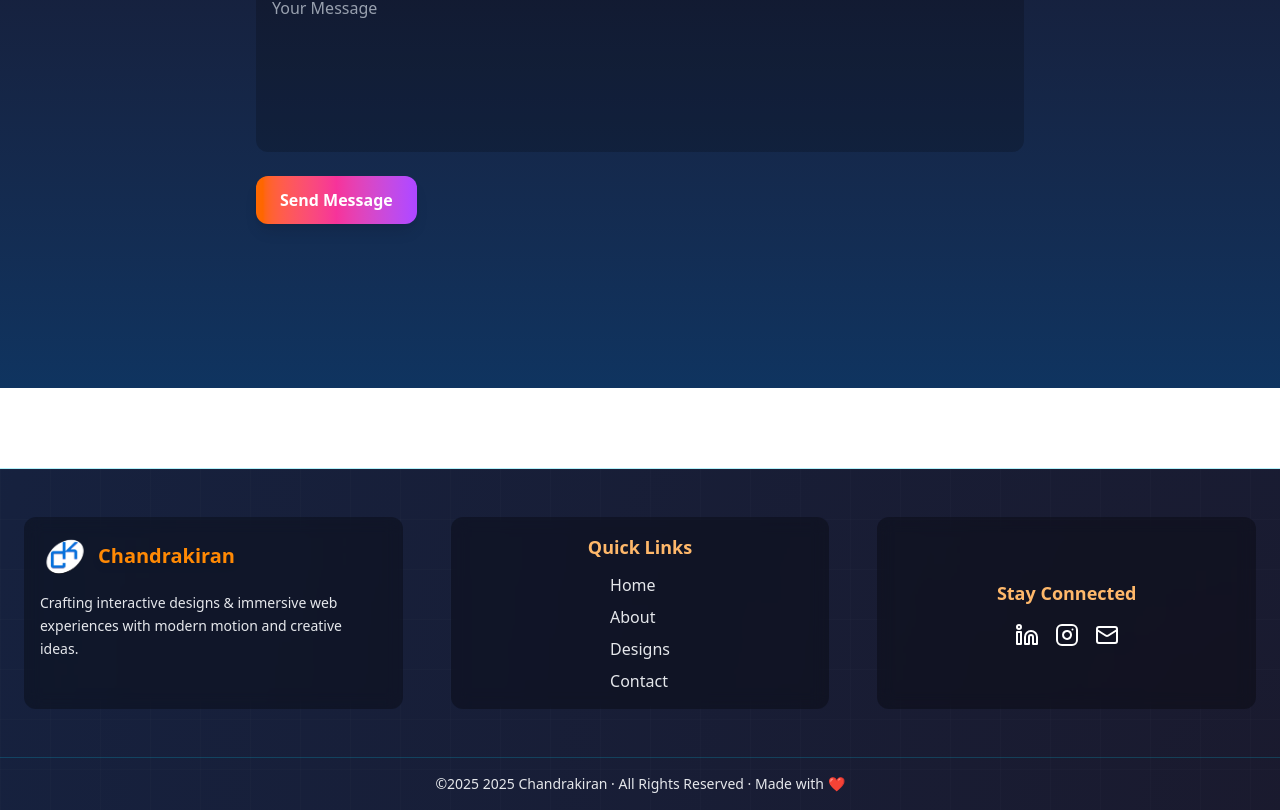
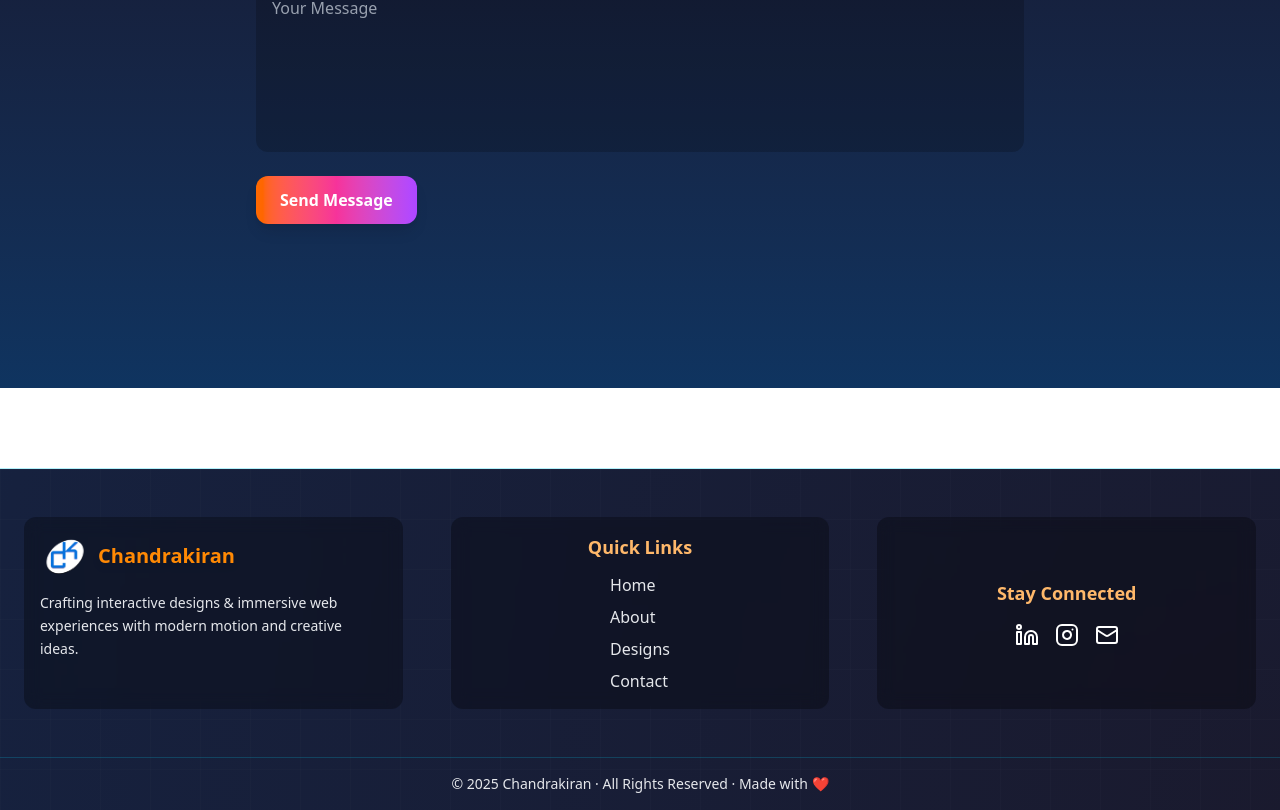
Before and after one commit to DarkZ143/iamck, a Next.js app: page / in a window 1280 px wide. Shown: the part 4800-5610 px from the top of the page. Built offline with nearby package versions, Linux system fonts and the light colour scheme.

Commit message:
Update footer.tsx

```diff
--- a/src/app/components/footer.tsx
+++ b/src/app/components/footer.tsx
@@ -63,7 +63,7 @@ export default function Footer() {
 
       {/* Bottom Bar */}
       <div className="border-t border-cyan-400/20 py-4 text-center text-gray-200 text-sm relative z-10">
-        ©2025 {new Date().getFullYear()} Chandrakiran · All Rights Reserved · Made with ❤️
+        © {new Date().getFullYear()} Chandrakiran · All Rights Reserved · Made with ❤️
       </div>
     </footer>
   );
```
